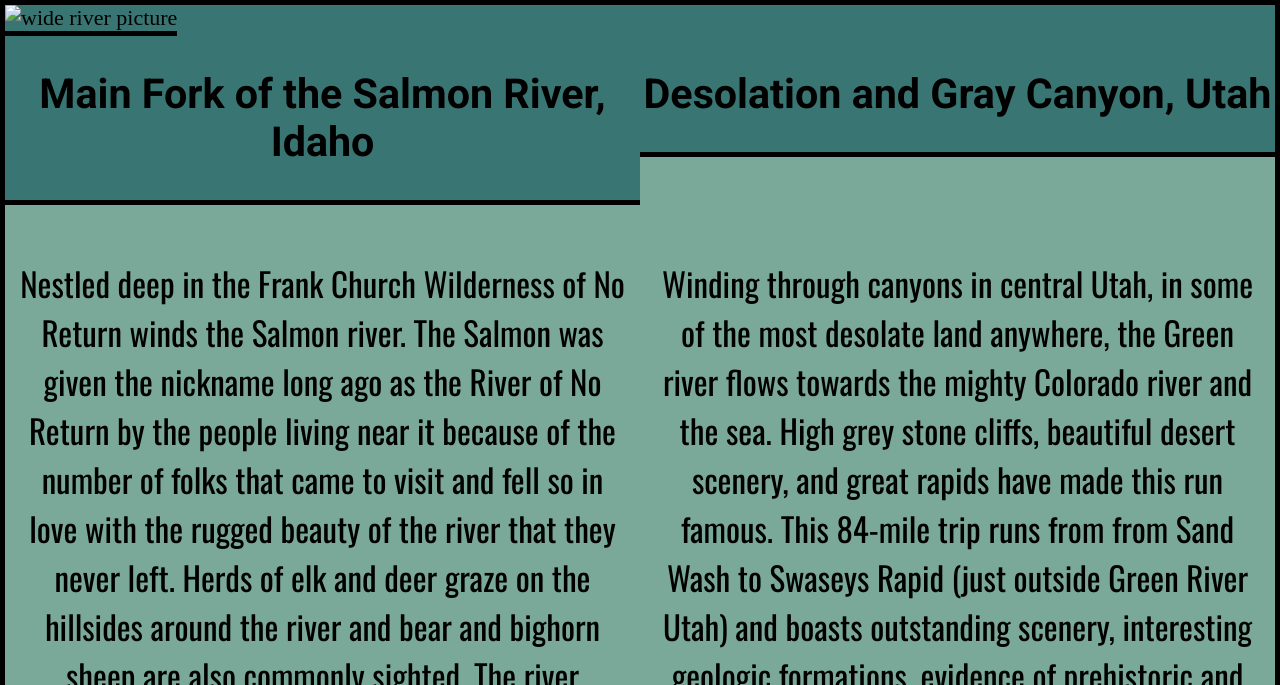
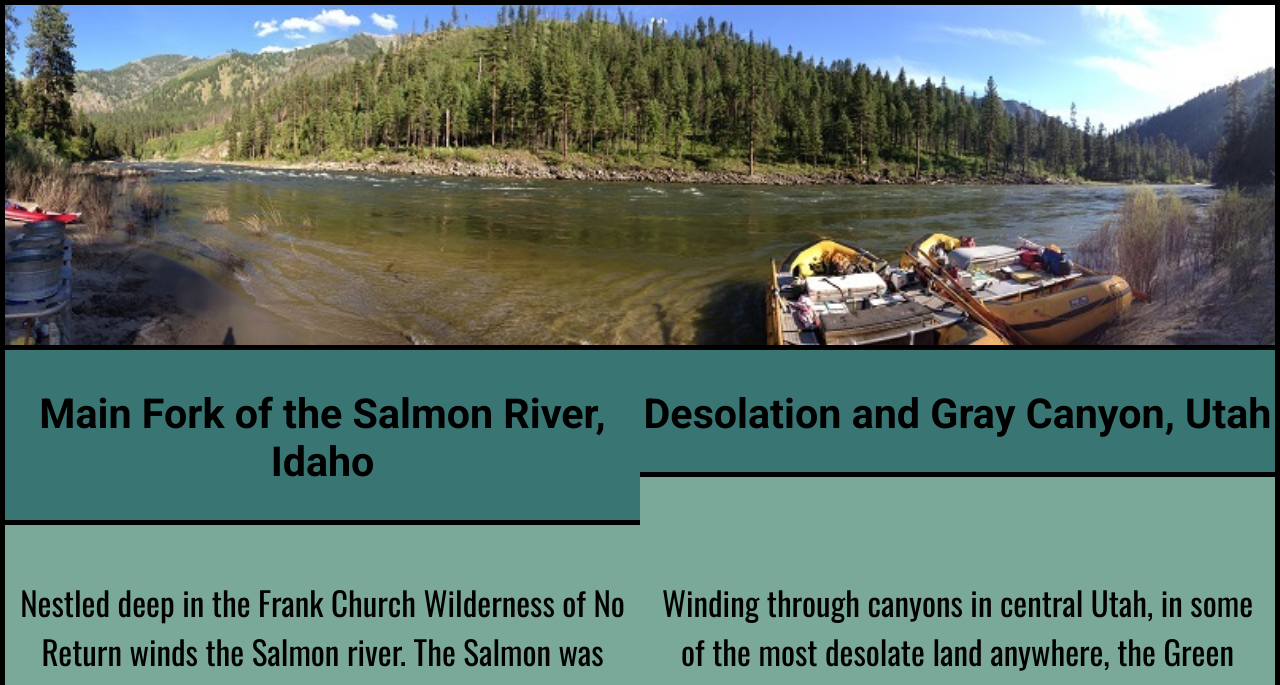
Before and after one commit to keplerridge/wdd130, a plain HTML site: page rivers.html in a window 1280 px wide. Shown: the part 115-800 px from the top of the page. Drawn offline with nearby package versions, Linux system fonts and the light colour scheme; the site is published under a folder, as on GitHub Pages, so addresses that start at the root find nothing; a web font is replaced by a local one.

Commit message:
tried adjusting a file path for the hero image

```diff
--- a/rivers.html
+++ b/rivers.html
@@ -20,7 +20,7 @@
             </nav>
         </header>
         <section id="hero">
-            <img src="/images/page2hero.png" alt="wide river picture">
+            <img src="images/page2hero.png" alt="wide river picture">
         </section>
         <section id="middle">
             <section id="middle-left">
```
